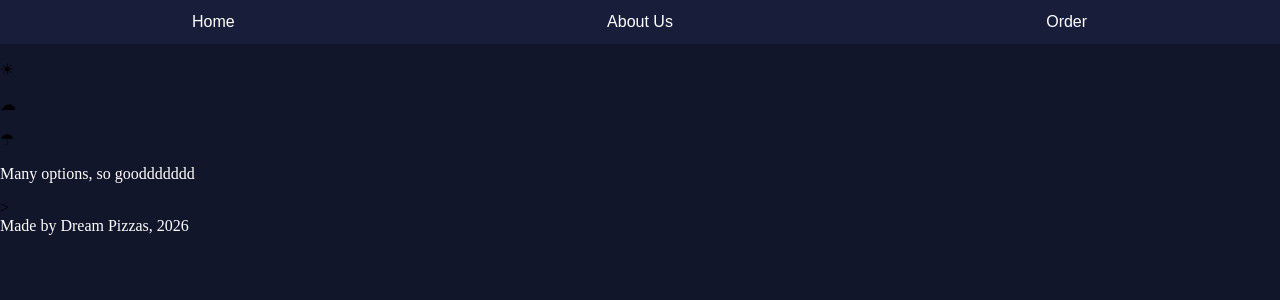
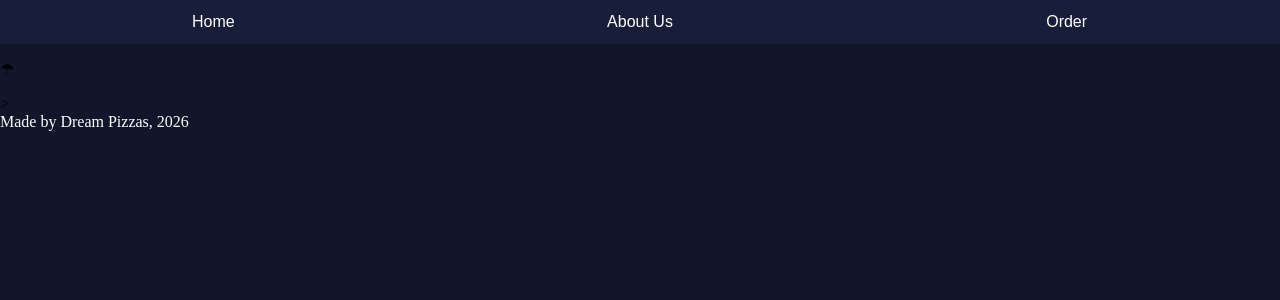
Before and after one commit to st25209-lgtm/CSC2-AS91896-AS91897, a Flask app: page / in a window 1280 px wide. Shown: the top 300 px of the page. Run offline with Flask 3, Linux system fonts and the light colour scheme; some web fonts are replaced.

Commit message:
Concept for front page at the moment

```diff
--- a/templates/base.html
+++ b/templates/base.html
@@ -25,24 +25,8 @@
     </div>
     <div class="content-area">
         {% block content %}
-        <div class="board-grid">
-            <div class="card-section">
-                <div class="card-item card-item1">
-                    <p class="card-symbol">&#9728;</p>
-                    <!--Sun-->
-                </div>
-                <div class="card-item card-item2">
-                    <p class="card-symbol">&#9729;</p>
-                    <!--Cloud-->
-                </div>
-                <div class="card-item card-item3">
-                    <p class="card-symbol">&#9730;</p>
-                    <!--Umbrella-->
-                </div>
-            </div>
-            <div class="section-description">
-                <p style="color: white;">Many options, so gooddddddd</p>
-            </div>
+        <div class="concept-block">
+            <p class="icon">&#9730;</p>
         </div>
         {% endblock %}
     </div>>
```
